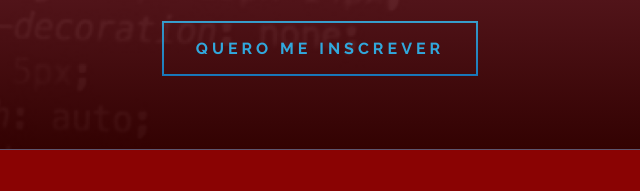
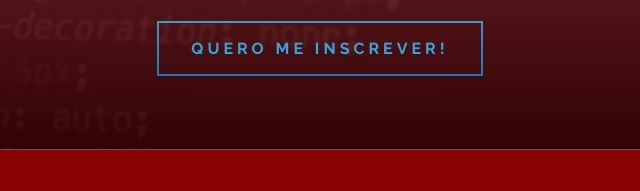
Before and after one commit to Rosemary0295/projeto-Dio-CSS, a plain HTML site: page index.html in a window 1280 px wide. Shown: the part 450-641 px from the top of the page, 320-960 px from the left. Drawn offline with Linux system fonts and the light colour scheme; files whose address does not match are found by name.

Commit message:
configurado

```diff
--- a/index.html
+++ b/index.html
@@ -15,7 +15,7 @@
       </div>
       <h1>Trilha de CSS da DIO</h1>
       <p>A nova Trilha de CSS da DIO está disponível. Acesse já e aprenda do zero como desenvolver sites profissionais.</p>
-      <button>Quero me inscrever</button>
+      <button>Quero me inscrever!</button>
     </div>
   </header>
   <main>
```
